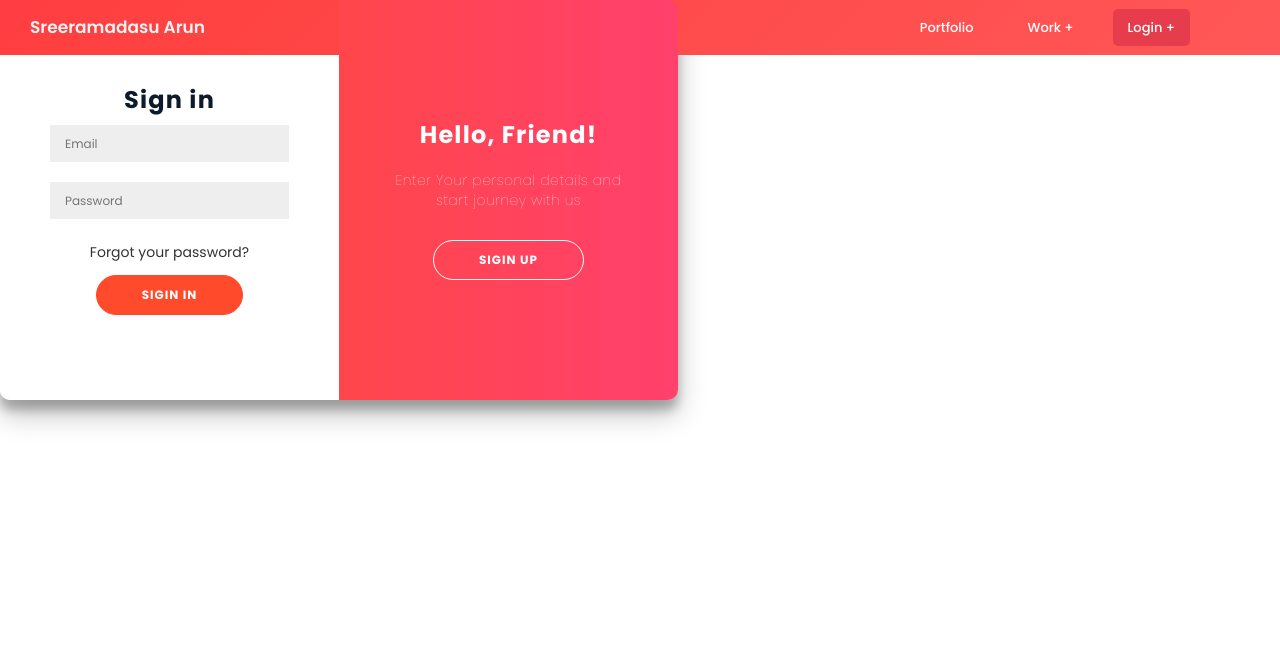
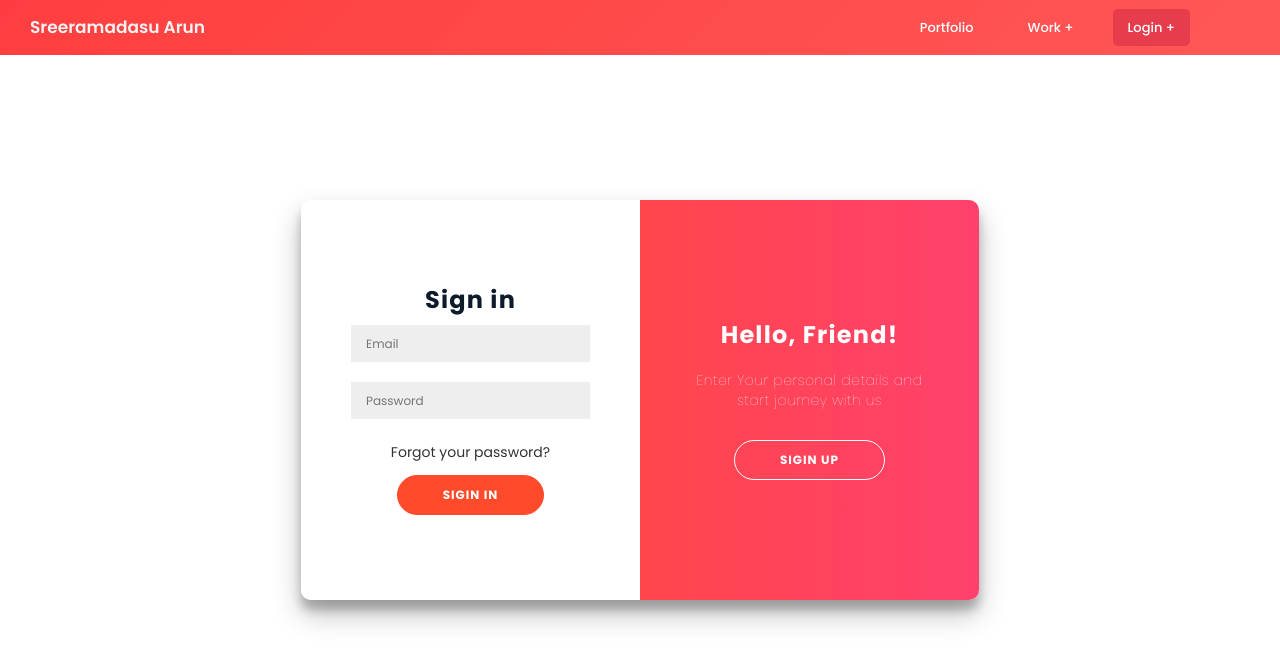
Before and after one commit to sreeramadasuarun/react-website, a React (Create React App) app: page /Login in a window 1280 px wide. Shown: the top 664 px of the page. Built offline with nearby package versions, Linux system fonts and the light colour scheme.

Commit message:
z-index fixed

```diff
--- a/src/login/Login.js
+++ b/src/login/Login.js
@@ -7,7 +7,7 @@ const Login = () => {
   const [signIn, toggle] = useState(true);
 
   return (
-    // <Components.FullContainer>
+    <Components.FullContainer>
       <Components.Container>
         <Components.SignUpContainer signinIn={signIn}>
           <Components.Form>
@@ -23,7 +23,9 @@ const Login = () => {
             <Components.Title>Sign in</Components.Title>
             <Components.Input type="email" placeholder="Email" />
             <Components.Input type="password" placeholder="Password" />
-          <Components.Anchor href="#">Forgot your password?</Components.Anchor>
+            <Components.Anchor href="#">
+              Forgot your password?
+            </Components.Anchor>
             <Components.Button>Sigin In</Components.Button>
           </Components.Form>
         </Components.SignInContainer>
@@ -52,7 +54,7 @@ const Login = () => {
           </Components.Overlay>
         </Components.OverlayContainer>
       </Components.Container>
-    // </Components.FullContainer>
+    </Components.FullContainer>
   );
 };
 
--- a/src/routes/navbar/Navlinksstyle.css
+++ b/src/routes/navbar/Navlinksstyle.css
@@ -1,6 +1,6 @@
 nav {
   position: fixed;
-  z-index: 99;
+  z-index: 999;
   width: 100%;
   background: #31659a;
   background-size: 400% 400%;
```
Lines whose indentation alone changed are shown as unchanged.
